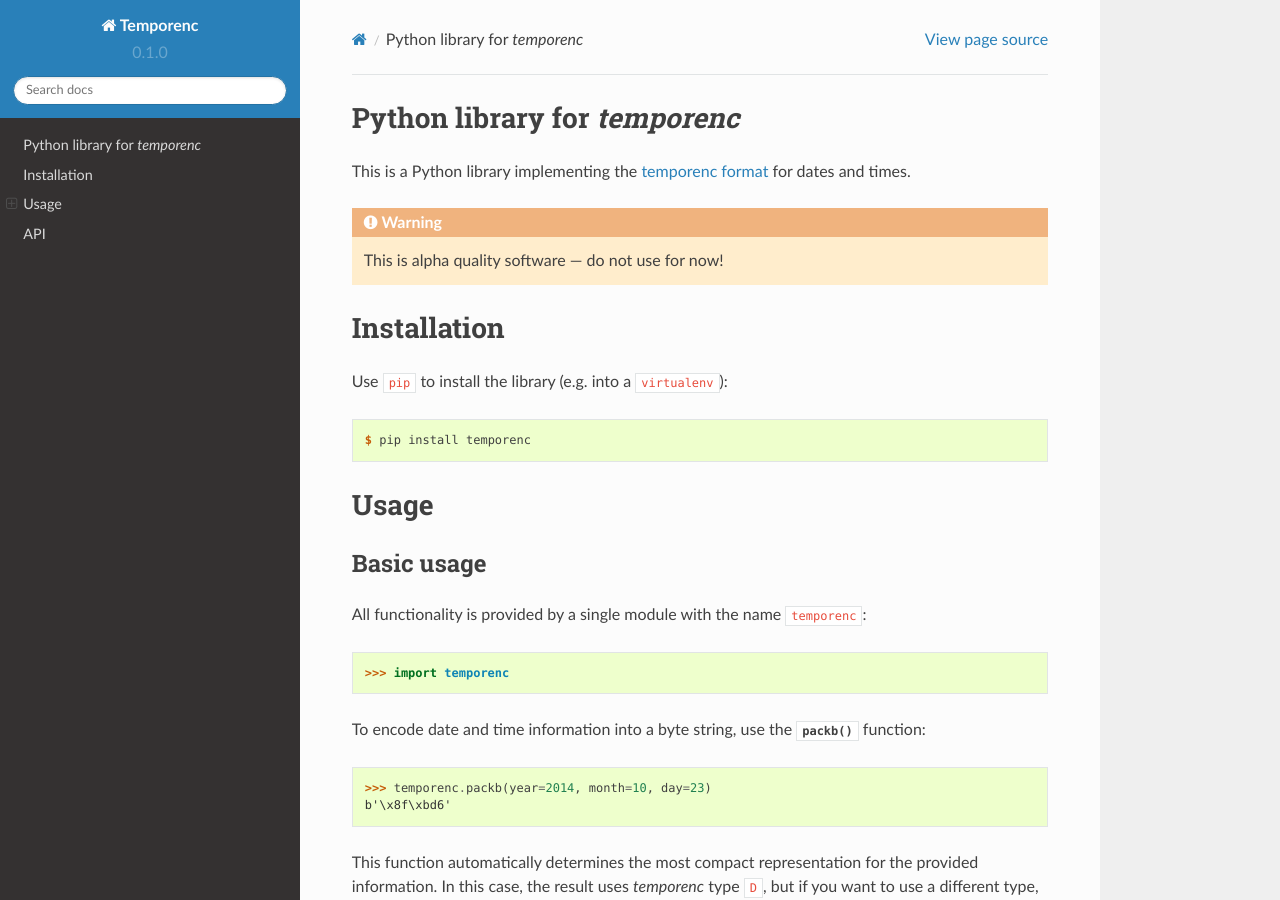
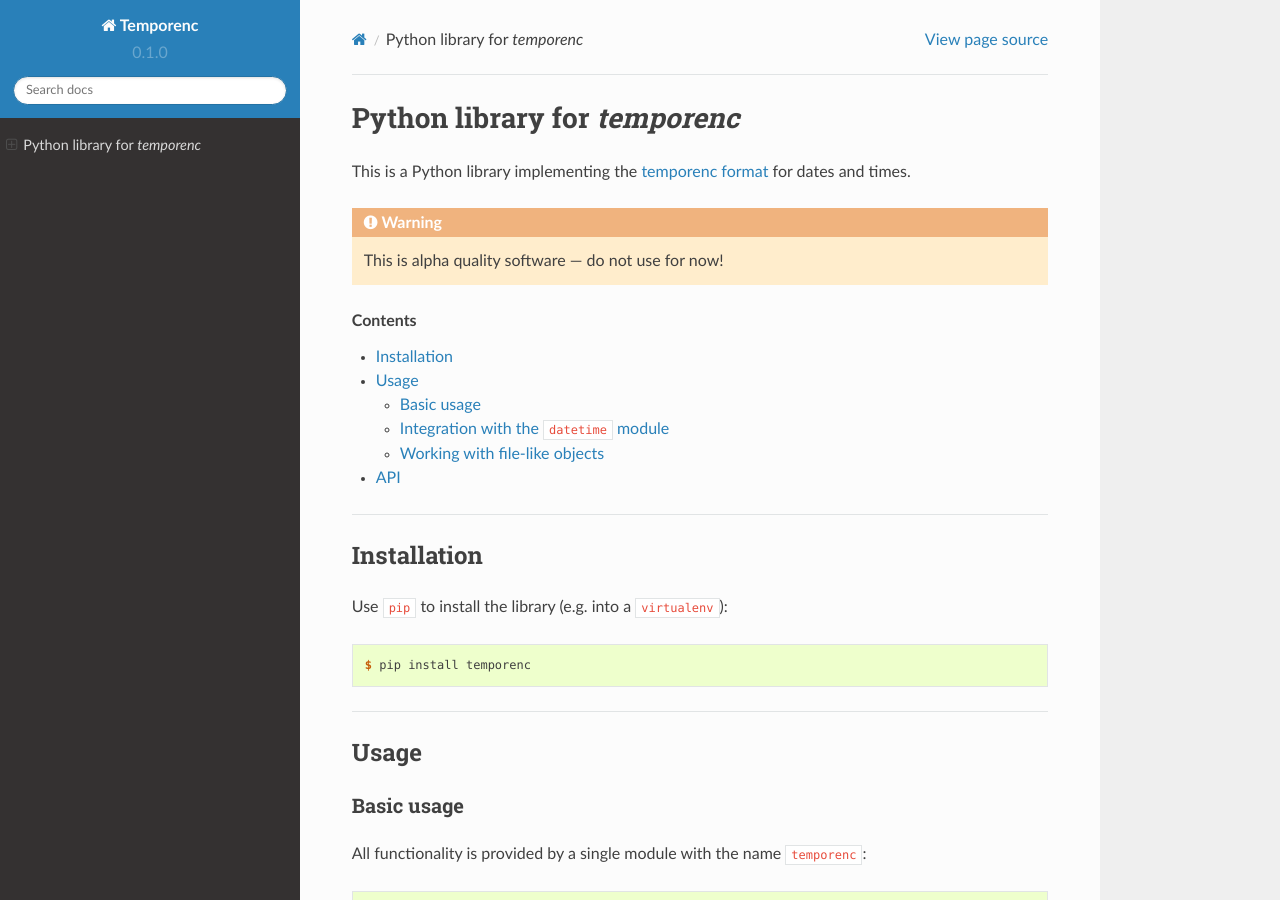
Before and after one commit to temporenc/temporenc-python, a Sphinx documentation site: the page built from doc/index.rst, in a window 1280 px wide and 900 px high. Built offline with Sphinx 7.4.7 and the Read the Docs theme 2.0.0, drawn with Linux system fonts in a browser that asks for light colours.

Commit message:
Add TOC in docs; fix headings

```diff
--- a/doc/index.rst
+++ b/doc/index.rst
@@ -1,5 +1,6 @@
+******************************
 Python library for *temporenc*
-==============================
+******************************
 
 This is a Python library implementing the `temporenc format
 <https://github.com/wbolster/temporenc>`_ for dates and times.
@@ -8,6 +9,11 @@
 
    This is alpha quality software — do not use for now!
 
+
+.. contents:: Contents
+   :local:
+
+____
 
 
 Installation
@@ -19,6 +25,8 @@
 .. code-block:: shell-session
 
     $ pip install temporenc
+
+____
 
 
 Usage
@@ -148,6 +156,8 @@
 For writing directly to a file-like object, the :py:func:`pack` function can be
 used, though this is just a shortcut.
 
+____
+
 
 API
 ===
```
